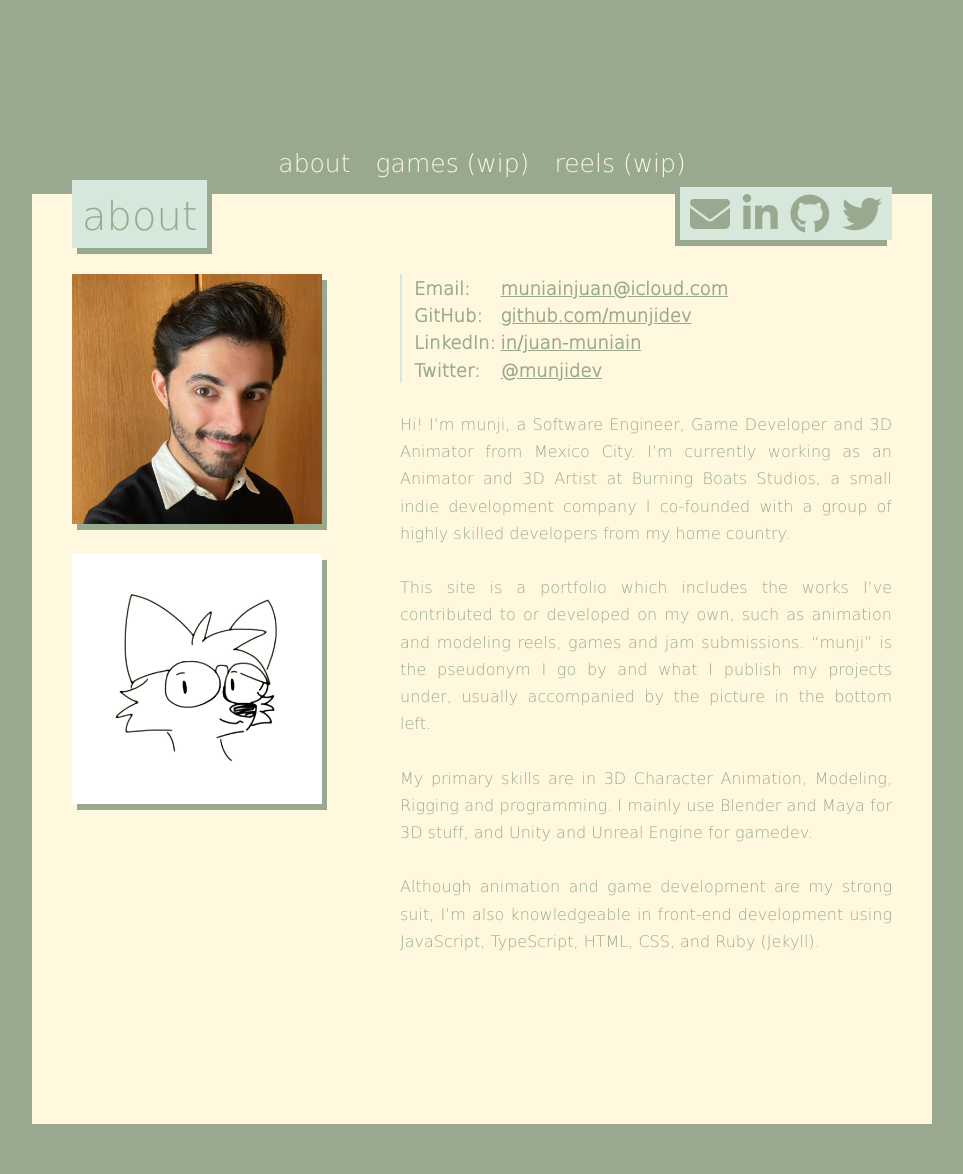
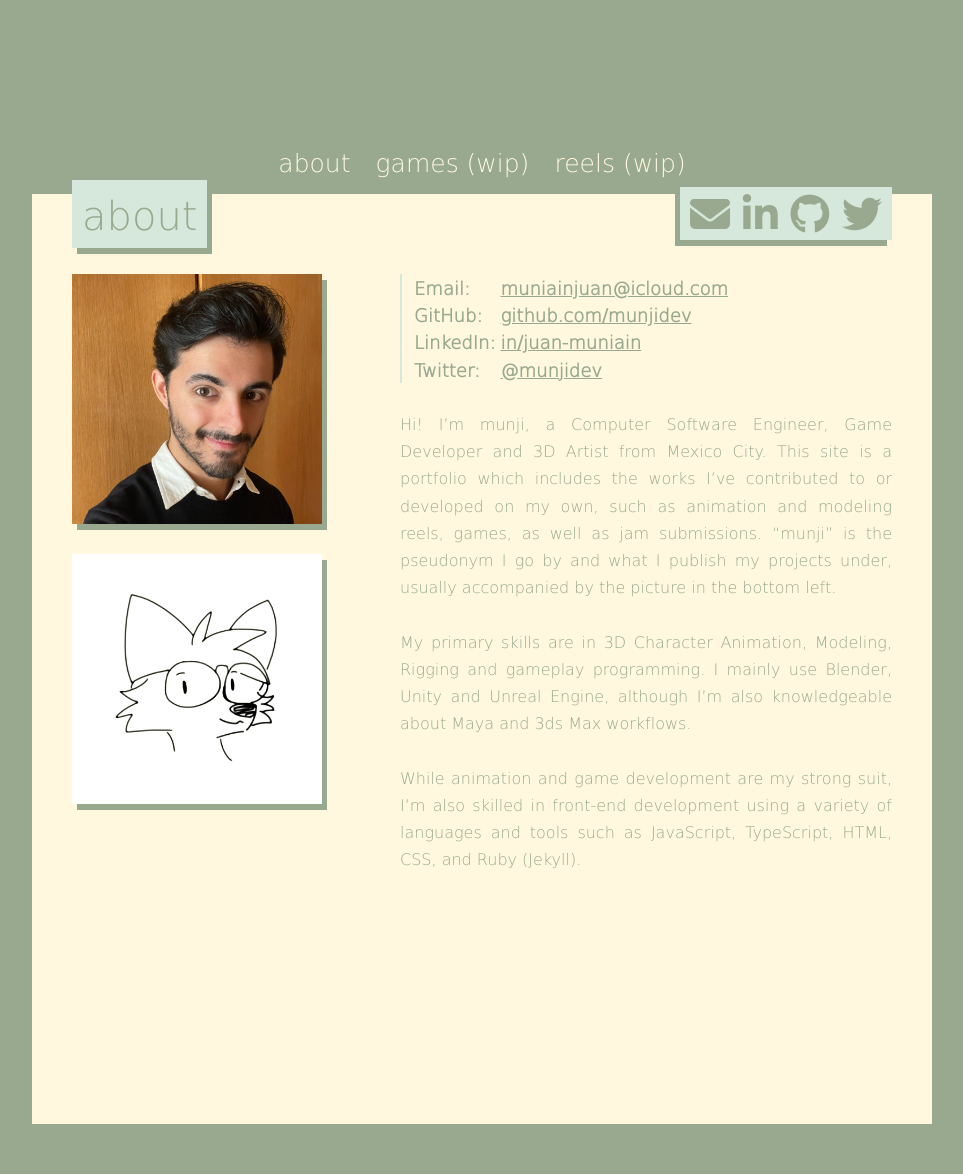
Before and after one commit to munjidev/munjidev.github.io, a Jekyll site: the page built from about.md, in a window 1280 px wide. Shown: the whole page, without its empty margins (182-1145 px from the left). Built offline with Jekyll 4.4.1, drawn with Linux system fonts in a browser that asks for light colours.

Commit message:
Update about page

```diff
--- a/about.md
+++ b/about.md
@@ -6,14 +6,12 @@ permalink: /about/
 
 <br/>
 
-Hi! I'm munji, a Software Engineer, Game Developer and 3D Animator from Mexico City. I'm currently working as an Animator and 3D Artist at Burning Boats Studios, a small indie development company I co-founded with a group of highly skilled developers from my home country.
+Hi! I'm munji, a Computer Software Engineer, Game Developer and 3D Artist from Mexico City. This site is a portfolio which includes the works I’ve contributed to or developed on my own, such as animation and modeling reels, games, as well as jam submissions. "munji" is the pseudonym I go by and what I publish my projects under, usually accompanied by the picture in the bottom left.
 <br/>
 <br/>
-This site is a portfolio which includes the works I’ve contributed to or developed on my own, such as animation and modeling reels, games and jam submissions. "munji" is the pseudonym I go by and what I publish my projects under, usually accompanied by the picture in the bottom left.
+My primary skills are in 3D Character Animation, Modeling, Rigging and gameplay programming. I mainly use Blender, Unity and Unreal Engine, although I'm also knowledgeable about Maya and 3ds Max workflows.
 <br/>
 <br/>
-My primary skills are in 3D Character Animation, Modeling, Rigging and programming. I mainly use Blender and Maya for 3D stuff, and Unity and Unreal Engine for gamedev.
+While animation and game development are my strong suit, I'm also skilled in front-end development using a variety of languages and tools such as JavaScript, TypeScript, HTML, CSS, and Ruby (Jekyll).
 <br/>
 <br/>
-Although animation and game development are my strong suit, I'm also knowledgeable in front-end development using JavaScript, TypeScript, HTML, CSS, and Ruby (Jekyll).
-<br/>
```
